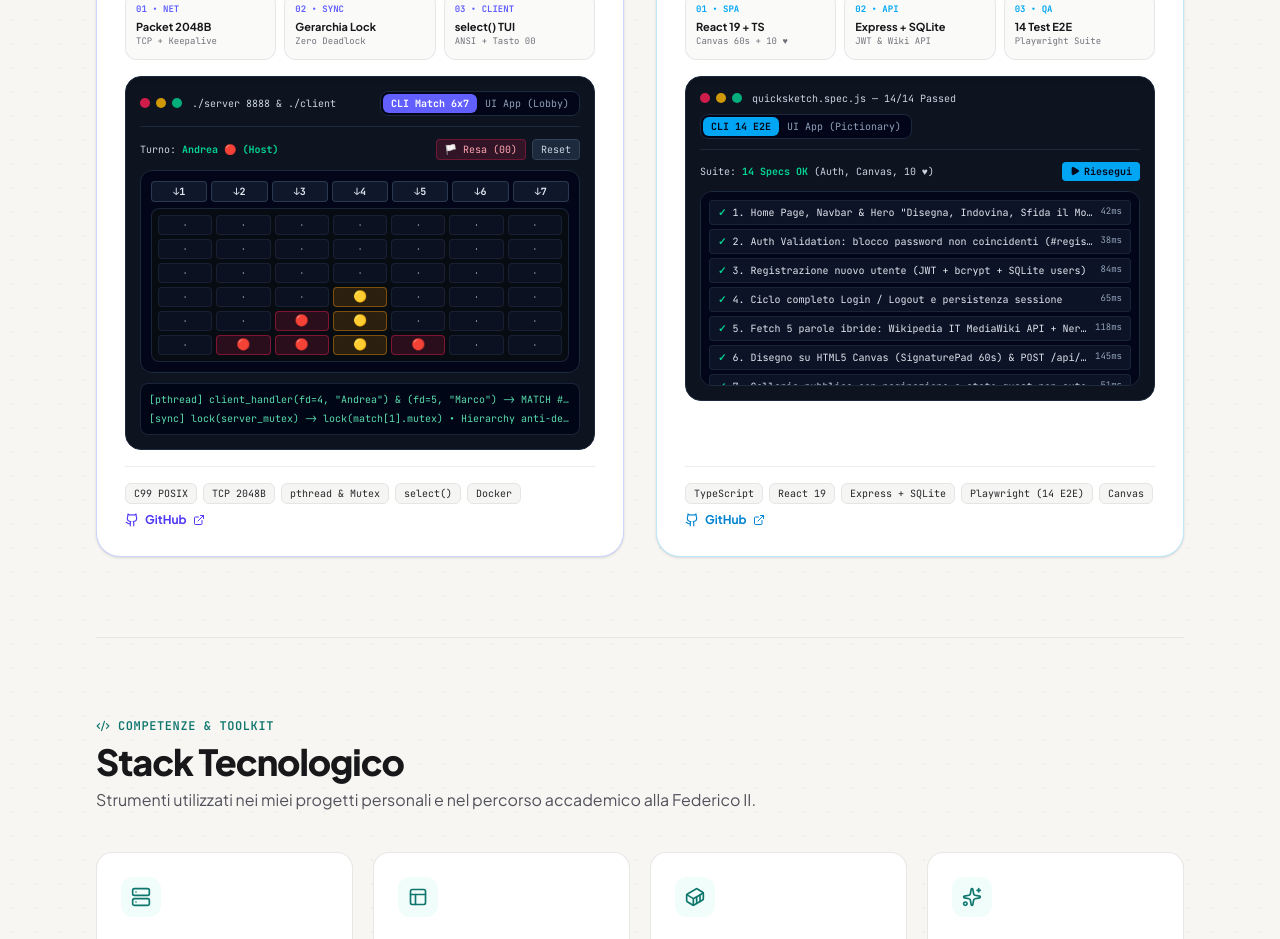
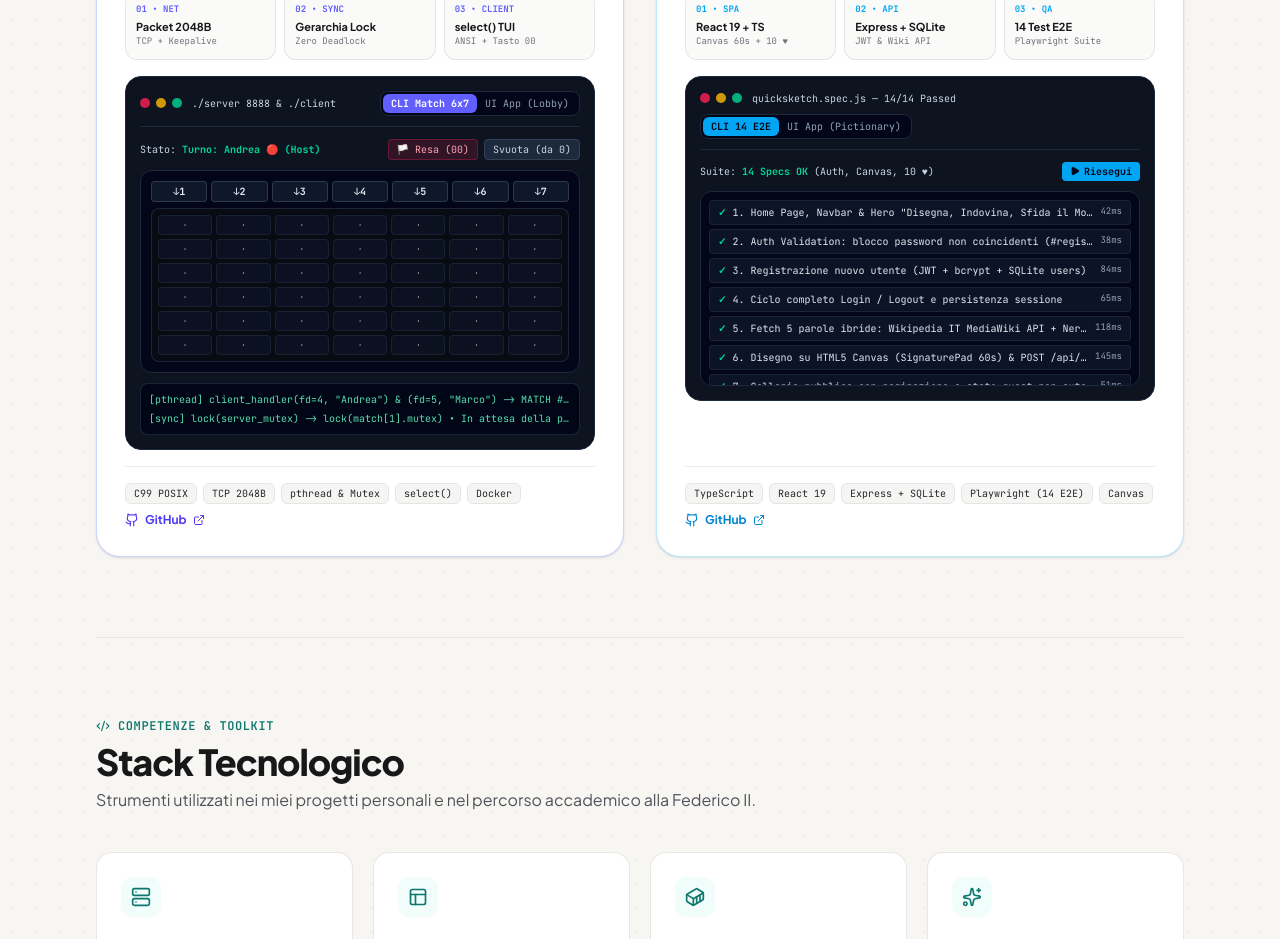
Before and after one commit to AndrewJar09-star/portfolio, a React (Vite) app in the folder portfolio/: page / in a window 1280 px wide. Shown: the part 3160-4099 px from the top of the page. Built offline with nearby package versions, Linux system fonts and the light colour scheme.

Commit message:
progetti completi

```diff
--- a/portfolio/src/App.jsx
+++ b/portfolio/src/App.jsx
@@ -537,20 +537,15 @@ export default function App() {
   };
 
   // --- INTERACTIVE WIDGET 3: LSO FORZA 4 C99 POSIX TCP SERVER & ANSI UI ---
-  const initialForzaBoard = [
-    ['.', '.', '.', '.', '.', '.', '.'],
-    ['.', '.', '.', '.', '.', '.', '.'],
-    ['.', '.', '.', '.', '.', '.', '.'],
-    ['.', '.', '.', 'O', '.', '.', '.'],
-    ['.', '.', 'X', 'O', '.', '.', '.'],
-    ['.', 'X', 'X', 'O', 'X', '.', '.']
-  ];
-  const [forzaBoard, setForzaBoard] = useState(initialForzaBoard);
+  const createEmptyForzaBoard = () =>
+    Array.from({ length: 6 }, () => Array(7).fill('.'));
+
+  const [forzaBoard, setForzaBoard] = useState(createEmptyForzaBoard);
   const [forzaLogs, setForzaLogs] = useState([
     '[server.c] socket(AF_INET, SOCK_STREAM) bound on :8888 • SO_KEEPALIVE active',
-    '[protocol.h] Fixed binary Packet (sizeof=2048B) • zero malloc/free overhead',
+    '[protocol.h] Fixed binary Packet (sizeof=2048B) • Griglia 6x7 vuota inizializzata',
     '[pthread] client_handler(fd=4, "Andrea") & (fd=5, "Marco") -> MATCH #1 IN_PROGRESS',
-    '[sync] lock(server_mutex) -> lock(match[1].mutex) • Hierarchy anti-deadlock OK'
+    '[sync] lock(server_mutex) -> lock(match[1].mutex) • In attesa della prima mossa (Host 🔴)'
   ]);
   const [forzaTurn, setForzaTurn] = useState('X');
   const [forzaWinner, setForzaWinner] = useState(null);
@@ -590,8 +585,12 @@ export default function App() {
   };
 
   const dropForzaDisc = (colIdx) => {
+    // Se la partita è terminata (vittoria, pareggio o resa), blocca l'inserimento di nuovi gettoni
     if (forzaWinner) {
-      resetForzaMatch();
+      setForzaLogs((prev) => [
+        ...prev.slice(-3),
+        `[game.c] Partita conclusa! Clicca "Nuova Partita ( da 0 )" per svuotare la griglia 6x7.`
+      ]);
       return;
     }
     const nextBoard = forzaBoard.map((r) => [...r]);
@@ -605,6 +604,7 @@ export default function App() {
     }
     if (placedRow !== -1) {
       const won = checkForzaWin(nextBoard, placedRow, colIdx, forzaTurn);
+      const isDraw = !won && nextBoard.every((row) => row.every((cell) => cell !== '.'));
       const nextPlayer = forzaTurn === 'X' ? 'O' : 'X';
       setForzaBoard(nextBoard);
       if (won) {
@@ -612,8 +612,14 @@ export default function App() {
         const winnerNick = forzaTurn === 'X' ? 'Andrea (Host 🔴)' : 'Marco (Guest 🟡)';
         setForzaLogs((prev) => [
           ...prev.slice(-3),
-          `[game.c] check_win O(1) -> 4 IN FILA! Vincitore: ${winnerNick}`,
+          `[game.c] check_win O(1) -> 4 IN FILA! Vincitore: ${winnerNick} (Griglia bloccata)`,
           `[server.c] send_packet(MSG_GAME_OVER) • Ownership Transfer -> ${forzaTurn === 'O' ? 'Marco diventa nuovo Host!' : 'Andrea mantiene Host'}`
+        ]);
+      } else if (isDraw) {
+        setForzaWinner('DRAW');
+        setForzaLogs((prev) => [
+          ...prev.slice(-3),
+          `[game.c] Griglia 6x7 completata (42/42): PAREGGIO! Clicca Nuova Partita per ripartire da 0.`
         ]);
       } else {
         setForzaTurn(nextPlayer);
@@ -632,23 +638,24 @@ export default function App() {
   };
 
   const surrenderForzaMatch = () => {
+    if (forzaWinner) return;
     const surrendering = forzaTurn === 'X' ? 'Andrea (Host)' : 'Marco (Guest)';
     const winner = forzaTurn === 'X' ? 'Marco (Guest 🟡)' : 'Andrea (Host 🔴)';
     setForzaWinner('SURRENDER');
     setForzaLogs((prev) => [
       ...prev.slice(-3),
       `[client.c] Input "00" rilevato da select(STDIN_FILENO) -> send(MSG_LEAVE_MATCH)`,
-      `[server.c] Resa immediata di ${surrendering}! Vittoria a ${winner} • active_match_id = -1`
+      `[server.c] Resa immediata di ${surrendering}! Vittoria a ${winner} • Griglia bloccata`
     ]);
   };
 
   const resetForzaMatch = () => {
-    setForzaBoard(initialForzaBoard);
+    setForzaBoard(createEmptyForzaBoard());
     setForzaTurn('X');
     setForzaWinner(null);
     setForzaLogs((prev) => [
       ...prev.slice(-3),
-      `[server.c] MSG_POST_GAME_CHOICE -> Griglia 6x7 ripristinata • MATCH_STATE_IN_PROGRESS`
+      `[server.c] MSG_POST_GAME_CHOICE -> Griglia 6x7 azzerata (0 gettoni) • Nuova Partita avviata!`
     ]);
   };
 
@@ -2809,18 +2816,21 @@ export default function App() {
                         <div className="space-y-2.5">
                           <div className="flex items-center justify-between text-[10px] font-mono-code">
                             <span className="text-slate-300">
-                              Turno:{' '}
+                              Stato:{' '}
                               <strong className="text-emerald-400">
                                 {forzaWinner === 'SURRENDER'
-                                  ? '🏳️ RESA (00)'
+                                  ? '🏳️ RESA (00) — Fine Match'
+                                  : forzaWinner === 'DRAW'
+                                  ? '🤝 PAREGGIO (42/42)'
                                   : forzaWinner
-                                  ? `🏆 VINCE ${forzaWinner === 'X' ? 'HOST 🔴' : 'GUEST 🟡'}`
+                                  ? `🏆 VINCE ${forzaWinner === 'X' ? 'ANDREA 🔴 (Host)' : 'MARCO 🟡 (Guest)'}`
                                   : forzaTurn === 'X'
-                                  ? 'Andrea 🔴 (Host)'
-                                  : 'Marco 🟡 (Guest)'}
+                                  ? 'Turno: Andrea 🔴 (Host)'
+                                  : 'Turno: Marco 🟡 (Guest)'}
                               </strong>
                             </span>
                             <div className="flex items-center gap-1.5">
+                              {!forzaWinner && (
                                 <button
                                   type="button"
                                   onClick={surrenderForzaMatch}
@@ -2828,12 +2838,17 @@ export default function App() {
                                 >
                                   🏳️ Resa (00)
                                 </button>
+                              )}
                               <button
                                 type="button"
                                 onClick={resetForzaMatch}
-                                className="px-2 py-0.5 rounded bg-slate-800 hover:bg-slate-700 text-slate-300 border border-slate-700 cursor-pointer"
-                              >
-                                Reset
+                                className={`px-2 py-0.5 rounded border transition-colors cursor-pointer ${
+                                  forzaWinner
+                                    ? 'bg-emerald-500 hover:bg-emerald-400 text-slate-950 border-emerald-400 font-bold animate-pulse'
+                                    : 'bg-slate-800 hover:bg-slate-700 text-slate-300 border-slate-700'
+                                }`}
+                              >
+                                {forzaWinner ? '🔄 Riparti da 0' : 'Svuota (da 0)'}
                               </button>
                             </div>
                           </div>
@@ -2845,8 +2860,13 @@ export default function App() {
                                 <button
                                   key={col}
                                   type="button"
+                                  disabled={Boolean(forzaWinner)}
                                   onClick={() => dropForzaDisc(col)}
-                                  className="font-mono-code text-[10px] font-bold py-0.5 rounded bg-slate-900 hover:bg-indigo-600 text-slate-200 hover:text-white border border-slate-700/80 cursor-pointer"
+                                  className={`font-mono-code text-[10px] font-bold py-0.5 rounded border transition-all ${
+                                    forzaWinner
+                                      ? 'bg-slate-900/40 text-slate-600 border-slate-800/60 cursor-not-allowed'
+                                      : 'bg-slate-900 hover:bg-indigo-600 text-slate-200 hover:text-white border-slate-700/80 cursor-pointer'
+                                  }`}
                                 >
                                   ↓{col + 1}
                                 </button>
@@ -2858,13 +2878,17 @@ export default function App() {
                                   {row.map((cell, cIdx) => (
                                     <div
                                       key={cIdx}
-                                      onClick={() => dropForzaDisc(cIdx)}
-                                      className={`h-5 flex items-center justify-center rounded border text-[11px] cursor-pointer ${
+                                      onClick={() => {
+                                        if (!forzaWinner) dropForzaDisc(cIdx);
+                                      }}
+                                      className={`h-5 flex items-center justify-center rounded border text-[11px] ${
                                         cell === 'X'
                                           ? 'bg-rose-500/15 border-rose-500/40'
                                           : cell === 'O'
                                           ? 'bg-amber-500/15 border-amber-500/40'
-                                          : 'bg-slate-900/60 border-slate-800/70 hover:border-indigo-500/40'
+                                          : forzaWinner
+                                          ? 'bg-slate-900/40 border-slate-800/50 cursor-not-allowed'
+                                          : 'bg-slate-900/60 border-slate-800/70 hover:border-indigo-500/40 cursor-pointer'
                                       }`}
                                     >
                                       {cell === 'X' ? '🔴' : cell === 'O' ? '🟡' : '·'}
```
Lines whose indentation alone changed are shown as unchanged.
